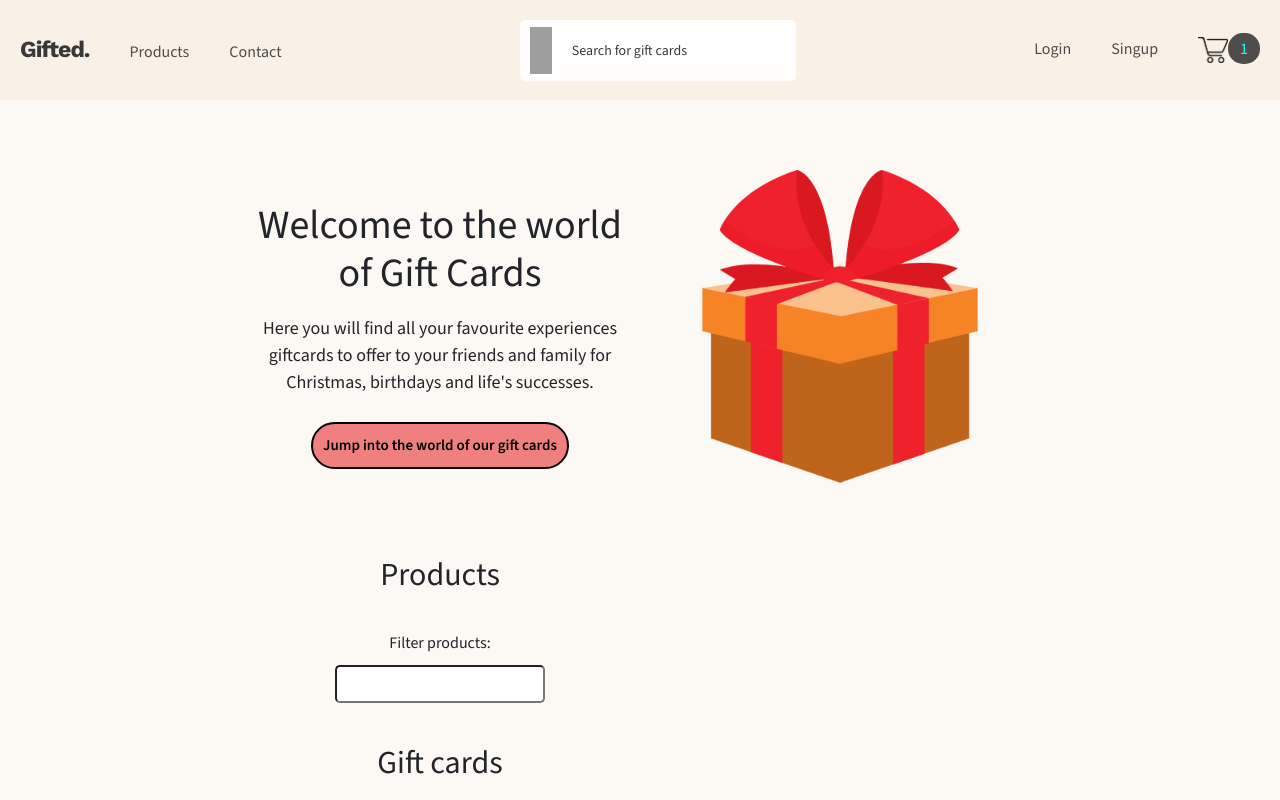
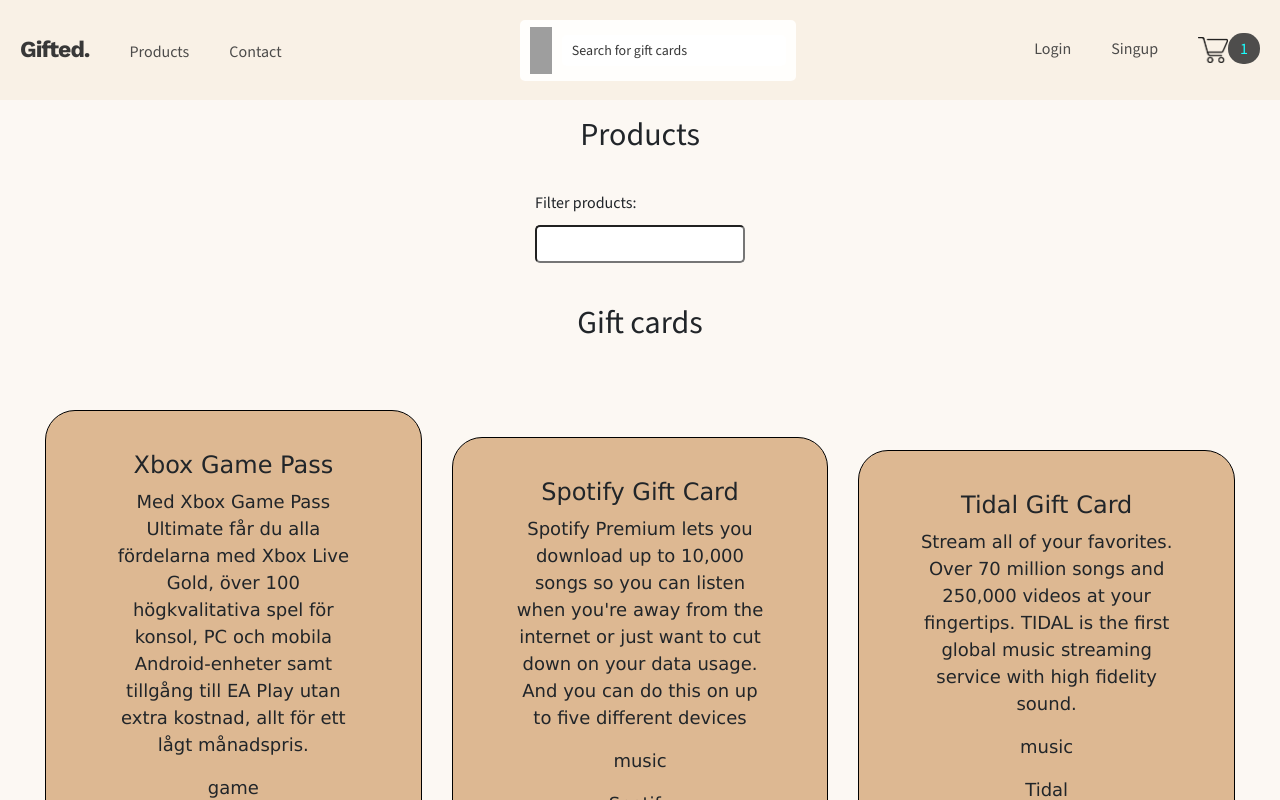
Before and after one commit to A1101101IR/Gifted.com, a React (Create React App) app: page / in a window 1280 px wide. Shown: the top 800 px of the page. Built offline with nearby package versions, Linux system fonts and the light colour scheme; grey boxes are pictures that could not be loaded.

Commit message:
fixed bugs

```diff
--- a/src/pages/SearchBar.js
+++ b/src/pages/SearchBar.js
@@ -1,35 +1,46 @@
 import React, { useState } from "react";
+/* import useFatch from "../useFatch"; */
 import "./products.css";
 import products from "./products.json";
 
 function App() {
-    const [search, setNewSearch] = useState('')
+  const [search, setNewSearch] = useState("");
 
   const handleSearchChange = (e) => {
     e.preventDefault();
     setNewSearch(e.target.value);
   };
 
+  const pro = [1, 2, 3, 4, 5];
   const filtered = !search
     ? products
-        : products.filter((product) =>
-            product.title.toLowerCase().includes(search.toLowerCase()) || product.category.toLowerCase().includes(search.toLowerCase()) || product.description.toLowerCase().includes(search.toLowerCase()) || product.company.toLowerCase().includes(search.toLowerCase())
+    : products.filter(
+        (product) =>
+          product.title.toLowerCase().includes(search.toLowerCase()) ||
+          product.category.toLowerCase().includes(search.toLowerCase()) ||
+          product.description.toLowerCase().includes(search.toLowerCase()) ||
+          product.company.toLowerCase().includes(search.toLowerCase())
       );
 
   return (
     <div className="main shop">
       <h2 className="page-title">Products</h2>
-            <div className="page-title">Filter products: {""}
-                <input type="text" className="ui search" value={search} onChange={handleSearchChange} /></div>
+      <div className="page-title">
+        Filter products: {""}
+        <input
+          type="text"
+          className="ui search"
+          value={search}
+          onChange={handleSearchChange}
+        />
+      </div>
       <h2 className="page-title">Gift cards</h2>
 
       <div className="main-products">
         {filtered.map((product) => {
           return (
-
-
             <div className="product">
-                            <p key={product.id} >
+              <p key={product.id}>
                 <h4>{product.title}</h4>
                 <p>{product.description}</p>
                 <p>{product.category}</p>
@@ -37,13 +48,11 @@
                 <p>{product.price}</p>
               </p>
             </div>
-
-
           );
         })}
       </div>
     </div>
   );
-};
+}
 
 export default App;
--- a/src/pages/main.js
+++ b/src/pages/main.js
@@ -1,36 +1,18 @@
 import React from "react";
 import Logo from "../img/gifted.png";
-/* import ProductDetails from "../components/product/product";
-import ProductList from "../components/product/ProductList";
-import ProductData from "../components/product/ProductData";
-import ProductList from "../components/product/ProductList"; */
-import ProductData from "../components/product/ProductData";
 import SearchBar from "./SearchBar";
 
 const scrollToProducts = () => {
   window.scrollTo({
     top: 550,
-    behavior: 'smooth'
+    behavior: "smooth",
     /* you can also use 'auto' behaviour
        in place of 'smooth' */
   });
 };
 const Main = () => {
   return (
-    <div className="main main-columns">
-      <div className="main-rows">
-        <h1 className="main-element">Welcome to the world of Gift Cards</h1>
-        <p className="main-element">
-          Here you will find all your favourite experiences giftcards to offer
-          to your friends and family for Christmas, birthdays and life's
-          successes.
-        </p>
-        <button onClick={scrollToProducts}>Jump into the world of our gift cards</button>
-      </div>
-
-      <div className="main-rows">
-        <img className="main-element" src={Logo} width={400}></img>
-      </div>
+    <div>
       <SearchBar />
     </div>
   );
```
Lines whose indentation alone changed are shown as unchanged.
